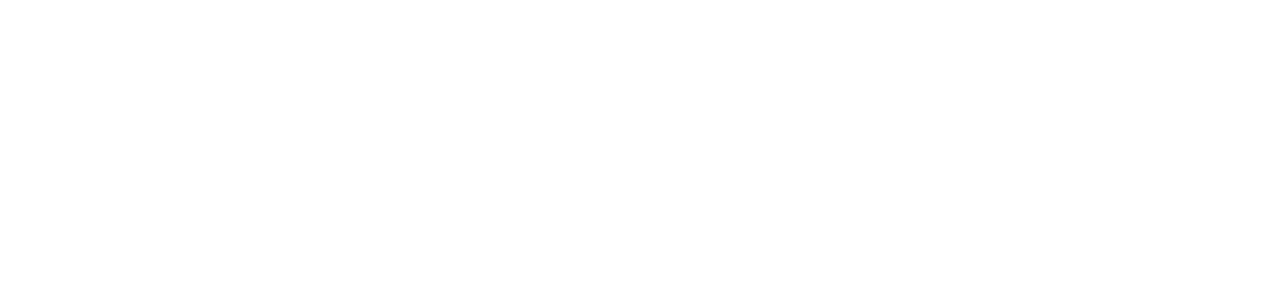
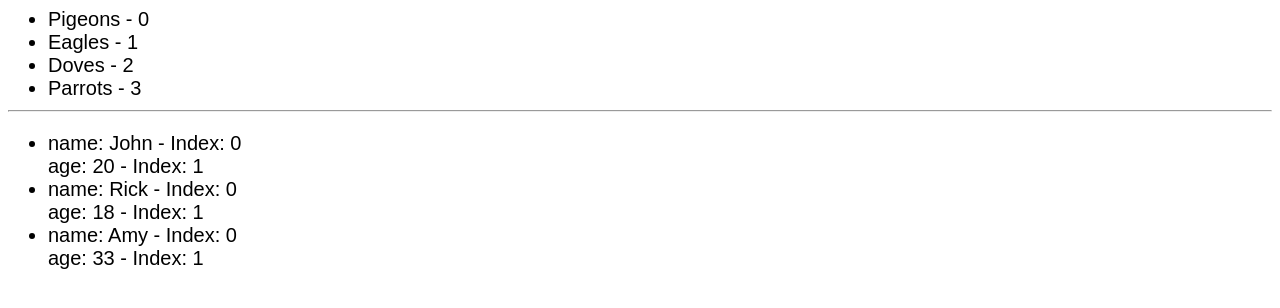
Before and after one commit to l1legend/Vue-Fundamentals, a plain HTML site: page section-2-22-STARTER/index.html in a window 1280 px wide. Drawn offline with nearby package versions, Linux system fonts and the light colour scheme.

Commit message:
list rendering

```diff
--- a/section-2-22-STARTER/index.html
+++ b/section-2-22-STARTER/index.html
@@ -7,7 +7,25 @@
 </head>
 
 <body>
-  <div id="app"></div>
+  <div id="app">
+    <ul>
+      <li v-for="(bird, index) in birds" :class="bird" :key="bird">
+        {{ bird }} - {{ index }}
+      </li>
+    </ul>
+
+    <hr />
+
+    <ul>
+      <li v-for="person in people">
+        <div v-for="(value, key, index) in person">
+          {{ key }}: {{ value }} - Index: {{ index }}
+        </div>
+      </li>
+    </ul>
+
+
+  </div>
 
   <script src="https://unpkg.com/vue@next"></script>
   <script src="app.js"></script>
```
